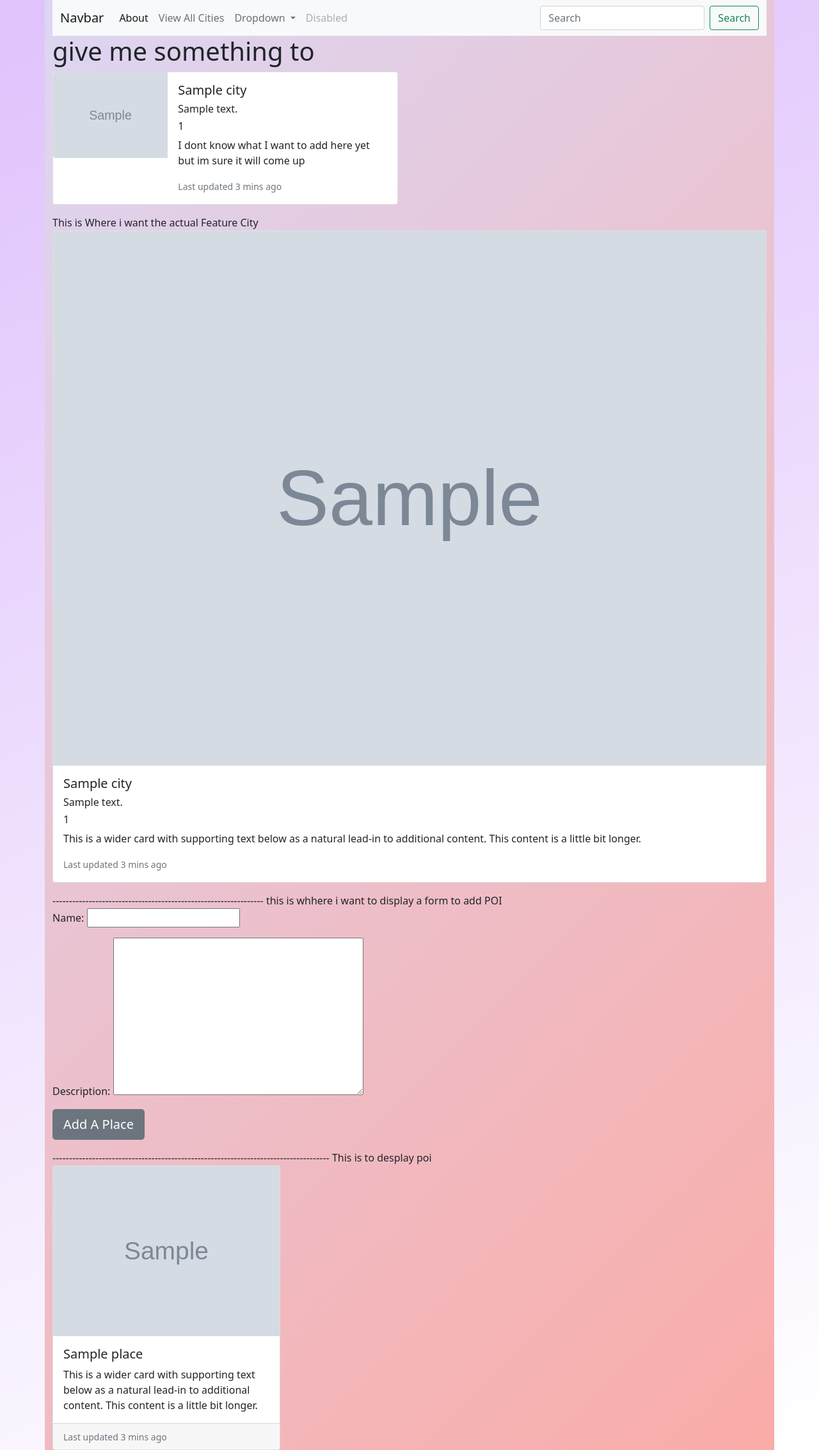
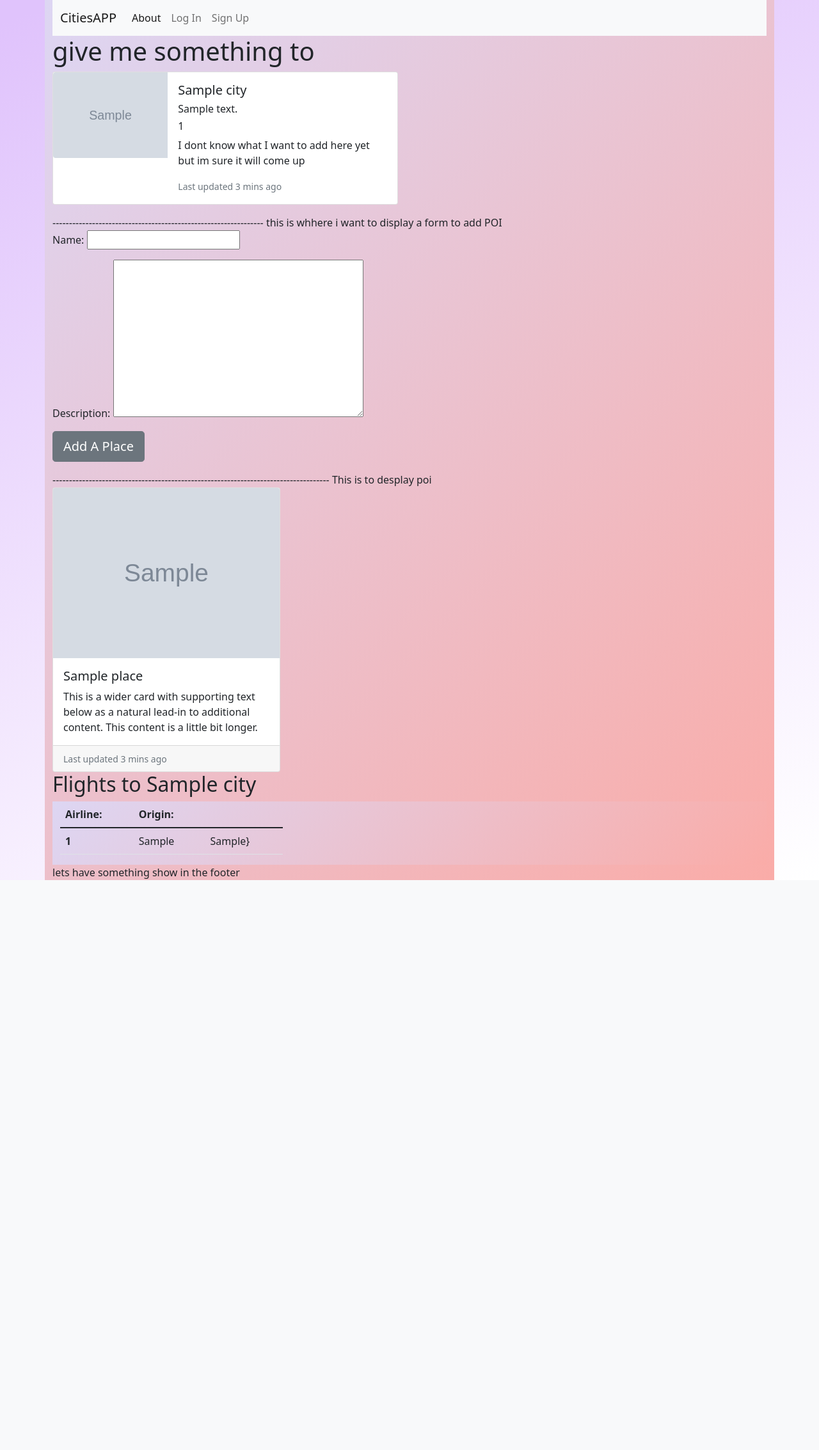
Before and after one commit to T4r4n3h/VisitedCitesCollection, a Django app: page /cities/1 in a window 1280 px wide. Shown: the whole page at 64% size. After the commit the page ends 1376 px from the top, so only its background shows below. Run offline with Django 3.2, Linux system fonts and the light colour scheme; tables that the repository leaves empty hold one stand-in row (values such as "Sample post"); grey boxes marked "Sample" are stand-in pictures; some libraries are stand-ins or nearby versions.

Commit message:
Athentication and Many to Many done

```diff
--- a/cities/settings.py
+++ b/cities/settings.py
@@ -119,7 +119,8 @@ USE_TZ = True
 # https://docs.djangoproject.com/en/3.2/howto/static-files/
 
 STATIC_URL = '/static/'
-
+LOGIN_REDIRECT_URL = '/cities/'
+LOGOUT_REDIRECT_URL = '/'
 # Default primary key field type
 # https://docs.djangoproject.com/en/3.2/ref/settings/#default-auto-field
 
--- a/cities/urls.py
+++ b/cities/urls.py
@@ -18,5 +18,7 @@ from django.urls import path, include
 
 urlpatterns = [
     path('admin/', admin.site.urls),
-    path('', include('main_app.urls'))
+    path('', include('main_app.urls')),
+    # include the built-in auth urls for the built-in views
+    path('accounts/', include('django.contrib.auth.urls')),
 ]
--- a/main_app/admin.py
+++ b/main_app/admin.py
@@ -1,5 +1,6 @@
 from django.contrib import admin
-from .models import City, Place
+from .models import City, Place, Flight
 # Register your models here.
 admin.site.register(City)
 admin.site.register(Place)
+admin.site.register(Flight)
--- a/main_app/models.py
+++ b/main_app/models.py
@@ -1,5 +1,6 @@
 from django.db import models
-
+from django.urls import reverse
+from django.contrib.auth.models import User
 # Create your models here.
 
 STYLE = (
@@ -8,7 +9,14 @@ STYLE = (
     ('V', 'View'),
     ('I', 'Interesting')
 )
+class Flight(models.Model):
+    airline = models.CharField(max_length=50)
+    origin = models.CharField(max_length=50)
+    def __str__(self):
+        return self.airline
 
+    def get_absolute_url(self):
+        return reverse('flights_detail',kwargs={'pk':self.id})
 
 class City(models.Model):
     name = models.CharField(max_length=100)
@@ -16,6 +24,9 @@ class City(models.Model):
     img = models.CharField(max_length=250)
     description = models.TextField()
     rank = models.IntegerField()
+    flights = models.ManyToManyField(Flight)
+    user = models.ForeignKey(User, on_delete =models.CASCADE)
+
     def __str__(self):
         return self.name
 
--- a/main_app/templates/base.html
+++ b/main_app/templates/base.html
@@ -18,37 +18,46 @@
         <header>
             <nav class="navbar navbar-expand-lg navbar-light bg-light">
                 <div class="container-fluid">
-                  <a class="navbar-brand" href="#">Navbar</a>
+                  <a class="navbar-brand" href="#">CitiesAPP</a>
                   <button class="navbar-toggler" type="button" data-bs-toggle="collapse" data-bs-target="#navbarSupportedContent" aria-controls="navbarSupportedContent" aria-expanded="false" aria-label="Toggle navigation">
                     <span class="navbar-toggler-icon"></span>
                   </button>
                   <div class="collapse navbar-collapse" id="navbarSupportedContent">
                     <ul class="navbar-nav me-auto mb-2 mb-lg-0">
+
                       <li class="nav-item">
                         <a class="nav-link active" aria-current="page" href="/about">About</a>
                       </li>
+                      {% if user.is_authenticated %}
                       <li class="nav-item">
-                        <a class="nav-link" href="/cities">View All Cities</a>
+                        <a class="nav-link" href="/cities">My Cities</a>
                       </li>
-                      <li class="nav-item dropdown">
-                        <a class="nav-link dropdown-toggle" href="#" id="navbarDropdown" role="button" data-bs-toggle="dropdown" aria-expanded="false">
-                          Dropdown
-                        </a>
-                        <ul class="dropdown-menu" aria-labelledby="navbarDropdown">
-                          <li><a class="dropdown-item" href="#">Action</a></li>
-                          <li><a class="dropdown-item" href="#">Another action</a></li>
+
+                      <li class="nav-item">
+                        <a class="nav-link" href="{% url 'flights_index' %}">All Flights</a>
+                      </li>
+                      <li class="nav-item"><a class="nav-link" href="{% url 'logout' %}">Log Out</a></li>
+                      {%else%}
+                      <li class="nav-item"><a class="nav-link" href="{% url 'login' %}">Log In</a></li>
+                      <li class="nav-item"><a class="nav-link" href="{% url 'signup' %}">Sign Up</a></li>
+                       {% endif %}
+
+
+                      <!-- <li class="nav-item dropdown">
+                        <a class="nav-link dropdown-toggle" href="#" id="navbarDropdown" role="button" data-bs-toggle="dropdown" aria-expanded="false">Dropdown</a>
+                        <ul class="dropdown-menu" aria-labelledby="navbarDropdown"> <li><a class="dropdown-item" href="#">Action</a></li>
+                          <li><a class="dropdown-item" href="#">Another action</a> </li>
                           <li><hr class="dropdown-divider"></li>
                           <li><a class="dropdown-item" href="#">Something else here</a></li>
                         </ul>
                       </li>
-                      <li class="nav-item">
-                        <a class="nav-link disabled">Disabled</a>
-                      </li>
+                      <li class="nav-item"><a class="nav-link disabled">Disabled</a></li> -->
                     </ul>
-                    <form class="d-flex">
+
+                    <!-- <form class="d-flex">
                       <input class="form-control me-2" type="search" placeholder="Search" aria-label="Search">
                       <button class="btn btn-outline-success" type="submit">Search</button>
-                    </form>
+                    </form> -->
                   </div>
                 </div>
               </nav>
@@ -72,6 +81,7 @@
 
 
         <footer>
+          lets have something show in the footer
 
         </footer>
 
--- a/main_app/templates/cities/detail.html
+++ b/main_app/templates/cities/detail.html
@@ -20,7 +20,7 @@
       </div>
     </div>
 </div>
-This is Where i want the actual Feature City
+<!-- This is Where i want the actual Feature City
 <div class="card mb-3">
   <img src="{% get_static_prefix %}{{city.img}}" class="card-img-top" alt="...">
   <div class="card-body">
@@ -30,7 +30,9 @@ This is Where i want the actual Feature City
     <p class="card-text">This is a wider card with supporting text below as a natural lead-in to additional content. This content is a little bit longer.</p>
     <p class="card-text"><small class="text-muted">Last updated 3 mins ago</small></p>
   </div>
-</div>
+</div> -->
+
+
 ----------------------------------------------------------------
 this is whhere i want to display a form to add POI
 <div class="mb-3">
@@ -61,4 +63,31 @@ This is to desplay poi
   {% endfor %}
 </div>
 
+<h2>Flights to {{city.name}}</h2>
+<div class="container">
+  <div class="row">
+    <div class="col-6 col-sm-4">
+      <table class="table">
+        <thead>
+          <tr>
+            <th scope="col">Airline: </th>
+            <th scope="col">Origin: </th>
+          </tr>
+        </thead>
+        <tbody>
+          {%for flight in city.flights.all %}
+          <tr>
+            <th scope="row">1</th>
+            <td>{{flight.airline}}</td>
+            <td>{{flight.origin}}}</td>
+          </tr>
+          {%endfor%}
+        </tbody>
+      </table>
+    </div>
+
+  </div>
+</div>
+
+
 {% endblock %}
--- a/main_app/urls.py
+++ b/main_app/urls.py
@@ -12,4 +12,11 @@ urlpatterns = [
     path('cities/<int:city_id>/edit/', views.city_edit, name='edit'),
     path('cities/<int:city_id>/update', views.city_update, name='update'),
     path('cities/<int:city_id>/add_place', views.add_place, name='add_place'),
+    path('flights/',views.FlightList.as_view(), name='flights_index'),
+    path('flights/<int:pk>/',views.FlightDetail.as_view(), name='flights_detail'),
+    path('flights/create/', views.FlightCreate.as_view(), name='flight_create'),
+    path('flights/<int:pk>/update', views.FlightUpdate.as_view(), name='flight_update'),
+    path('flights/<int:pk>/delete', views.FlightDetail.as_view(), name='flights_delete'),
+
+    path('accounts/signup/', views.signup, name='signup'),
 ]
--- a/main_app/views.py
+++ b/main_app/views.py
@@ -1,12 +1,38 @@
 from django.shortcuts import redirect, render
-
+from django.views.generic import ListView, DetailView
+from django.views.generic import CreateView, UpdateView, DeleteView
+# from django.shortcuts import CreateView, UpdateView, DeleteView
+from django.contrib.auth import login
+from django.contrib.auth.forms import UserCreationForm
 # Create your views here.
-from .models import City, Place
+from .models import City, Place, Flight
 from .forms import PlaceForm
 
 #Define the home views
 # def home(request):
 #     return HttpResponse('<h1> Hello to Cities Ive been to</h1>')
+
+def signup(request):
+  error_message = ''
+  if request.method == 'POST':
+    # This is how to create a 'user' form object
+    # that includes the data from the browser
+    form = UserCreationForm(request.POST)
+    if form.is_valid():
+      # This will add the user to the database
+      user = form.save()
+      # This is how we log a user in via code
+      login(request, user)
+      return redirect('index')
+    else:
+      error_message = 'Invalid sign up - try again'
+  # A bad POST or a GET request, so render signup.html with an empty form
+  form = UserCreationForm()
+  context = {'form': form, 'error_message': error_message}
+  return render(request, 'registration/signup.html', context)
+
+
+
 
 def home(request):
     return render(request, 'home.html')
@@ -67,3 +93,24 @@ def add_place(request, city_id):
       description=request.POST['description']
     )
     return redirect(f'/cities/{city_id}')
+
+
+class FlightList(ListView):
+    models = Flight
+    def get_queryset(self):
+        return Flight.objects.all()
+
+class FlightDetail(DetailView):
+    model = Flight
+
+class FlightCreate(CreateView):
+    model = Flight
+    fields = '__all__'
+
+class FlightUpdate(UpdateView):
+    model = Flight
+    fields = ['airline', 'origin']
+
+class FlightDelete(DeleteView):
+    model = Flight
+    success_url = '/flights/'
```
Also changed, not shown: main_app/templates/main_app/flight_detail.html (added, +19 -0 lines), main_app/templates/main_app/flight_list.html (added, +16 -0 lines), main_app/templates/registration/login.html (added, +12 -0 lines), main_app/templates/registration/signup.html (added, +13 -0 lines), main_app/migrations/0003_auto_20211022_1929.py (added), main_app/migrations/0004_alter_flights_origin.py (added), main_app/migrations/0005_auto_20211022_2247.py (added), main_app/migrations/0006_city_user.py (added), 1 other file.
